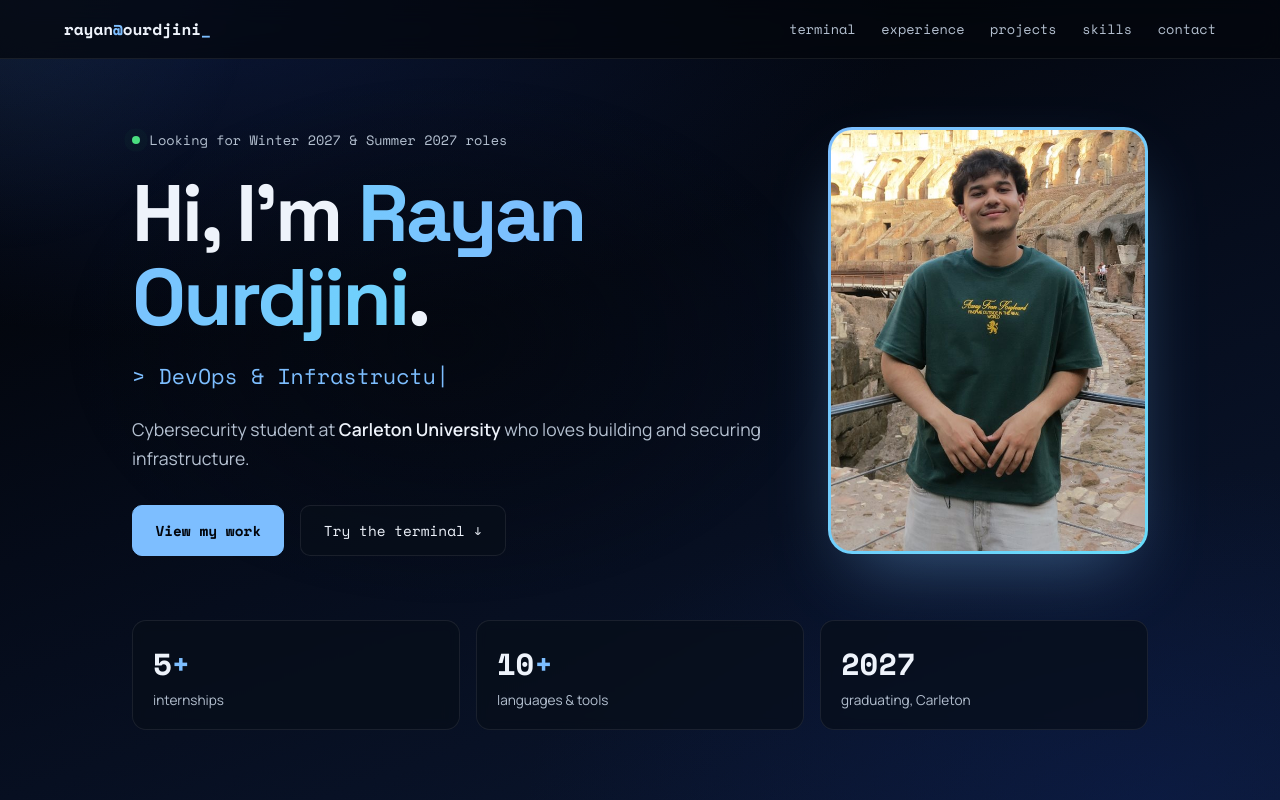
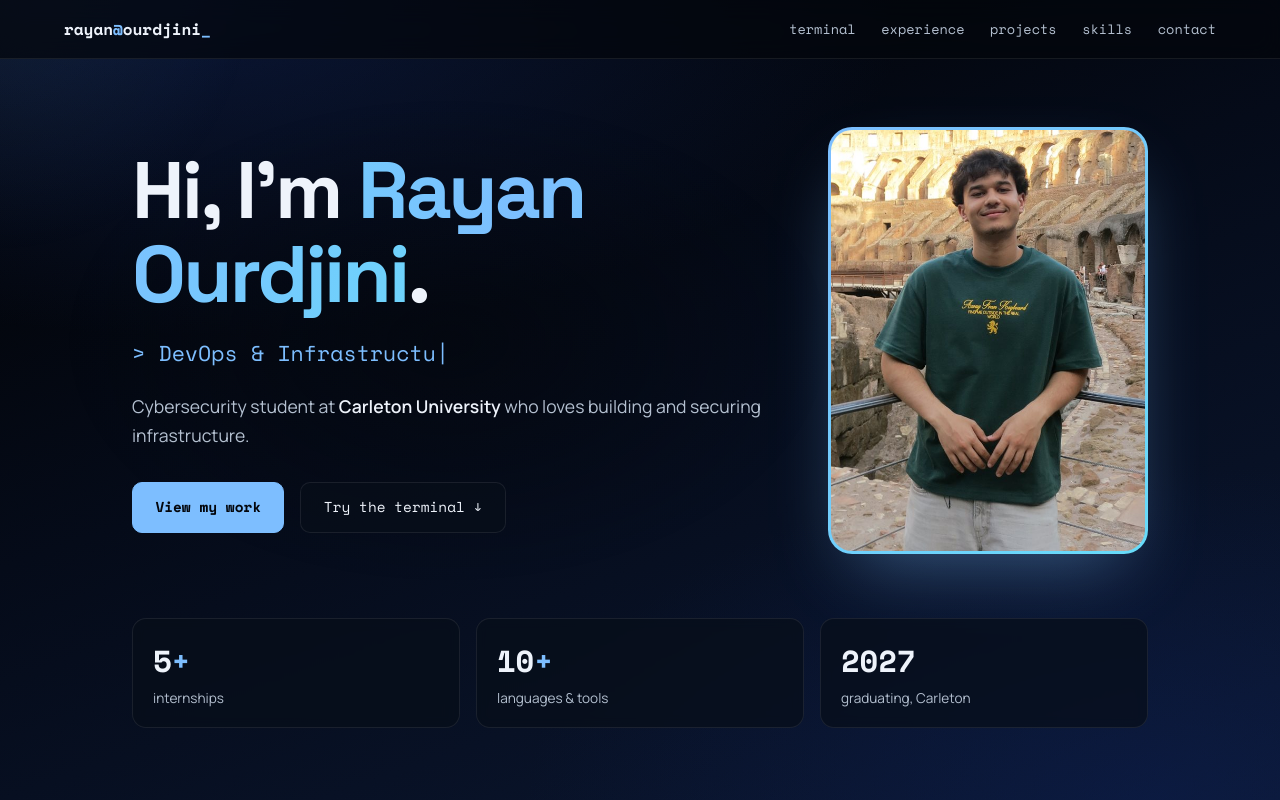
Before and after one commit to rayjini/portfolio, a plain HTML site: page index.html in a window 1280 px wide. Shown: the top 800 px of the page. Drawn offline with nearby package versions, Linux system fonts and the light colour scheme.

Commit message:
Update hero section
Co-Authored-By: Claude Opus 5.5 <noreply@anthropic.com>

```diff
--- a/index.html
+++ b/index.html
@@ -33,7 +33,6 @@
     <section class="hero">
       <div class="hero-main">
         <div class="hero-text">
-          <p class="eyebrow mono"><span class="dot"></span> Looking for Winter 2027 &amp; Summer 2027 roles</p>
           <h1>Hi, I'm <span class="gradient">Rayan Ourdjini</span>.</h1>
           <p class="typed mono">&gt; <span id="typed"></span><span class="caret">|</span></p>
           <p class="lead">
```
